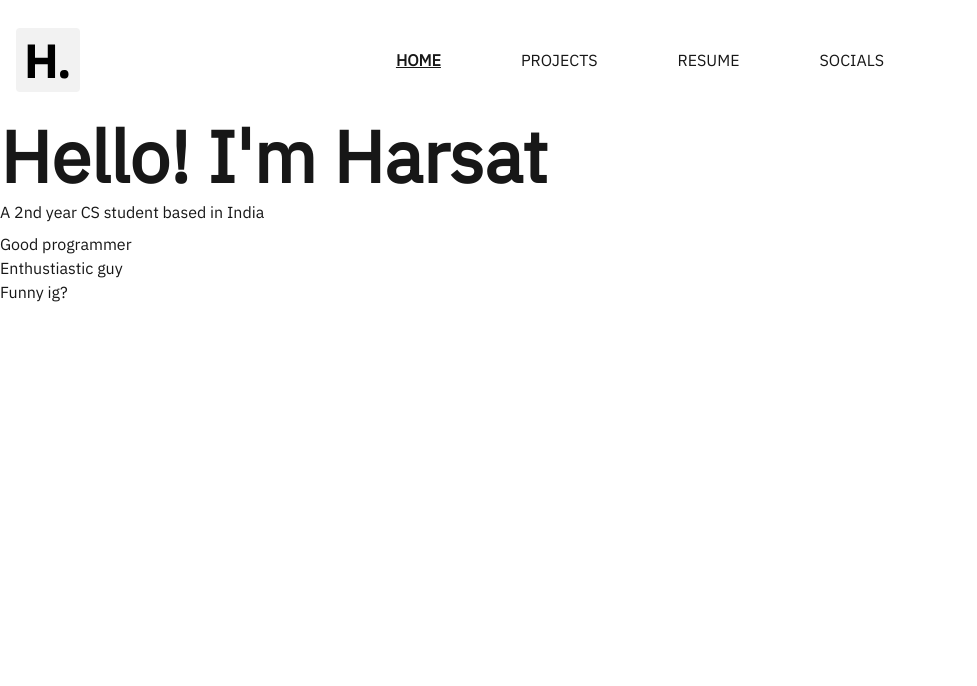
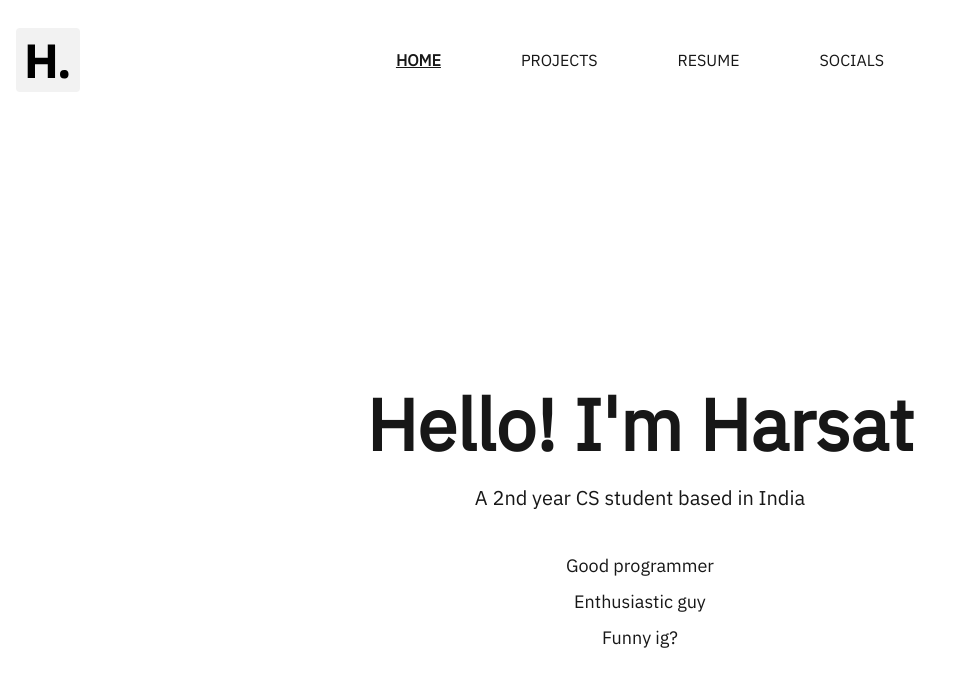
Before and after one commit to har-sat/portfolio-website, a Next.js app: page / in a window 1280 px wide. Shown: the top 686 px of the page, without its empty margins (0-977 px from the left). Built offline with nearby package versions, Linux system fonts and the light colour scheme.

Commit message:
chore: fix import in socialsPage

```diff
--- a/app/layout.tsx
+++ b/app/layout.tsx
@@ -21,6 +21,8 @@ export default function RootLayout({
 }>) {
   return (
     <html lang="en">
+      <head>
+      </head>
       <body className={`antialiased ${ibmPlexSans.className}`}>
         <NavBar />
         {children}
--- a/app/page.tsx
+++ b/app/page.tsx
@@ -1,22 +1,9 @@
+import HomeContent from "@/components/HomeContent";
+
 export default function Home() {
   return (
-    <main className="">
-      <div className="flex flex-col gap-2">
-        <h1 className="text-7xl font-black">Hello! I&apos;m Harsat</h1>
-
-        <p>A 2nd year CS student based in India</p>
-        <ul>
-          <li>
-            Good programmer
-          </li>
-          <li>
-            Enthustiastic guy
-          </li>
-          <li>
-            Funny ig?
-          </li>
-        </ul>
-      </div>
+    <main className="min-h-screen flex items-center justify-center bg-gray-900 text-white px-4">
+      <HomeContent />
     </main>
   );
 }
--- a/app/socials/page.tsx
+++ b/app/socials/page.tsx
@@ -1,11 +1,11 @@
 import { StaticImageData } from "next/image";
 import SocialPlatformCard from "@/components/SocialPlatformCard";
 import linkedInLogo from "@/public/linkedIn.svg";
-import gitHubLogo from "@/public/github.svg";
+import gitHubLogo from "@/public/gitHub.svg";
 import mailLogo from "@/public/mail.svg";
 
 const socialsList: { name: string; image: StaticImageData, href: string }[] = [
-  { name: "LinkedIn", image: linkedInLogo, href: "https://github.com/har-sat/" },
+  { name: "LinkedIn", image: linkedInLogo, href: "https://www.linkedin.com/in/harsat-p-754602305/" },
   { name: "GitHub", image: gitHubLogo, href: "https://github.com/har-sat/" },
   { name: "Email", image: mailLogo, href: "mailto:harsat.ponnusamy@gmail.com" },
 ];
--- /dev/null
+++ b/components/HomeContent.tsx
@@ -0,0 +1,37 @@
+"use client";
+import { motion } from "motion/react";
+
+export default function HomeContent() {
+  return (
+    <motion.div
+      className="flex flex-col items-center gap-6 max-w-3xl text-center"
+      initial={{ opacity: 0, y: 50 }}
+      animate={{ opacity: 1, y: 0 }}
+      transition={{ duration: .8 }}
+    >
+      <h1 className="text-5xl sm:text-7xl font-extrabold bg-clip-text text-transparent bg-gradient-to-r from-blue-500 via-purple-500 to-pink-500">
+        Hello! I&apos;m Harsat
+      </h1>
+      <p className="text-lg sm:text-xl text-gray-300">
+        A 2nd year CS student based in India
+      </p>
+      <ul className="mt-4 space-y-2 text-gray-400">
+        <motion.li
+          className="text-lg"
+        >
+          Good programmer
+        </motion.li>
+        <motion.li
+          className="text-lg"
+        >
+          Enthusiastic guy
+        </motion.li>
+        <motion.li
+          className="text-lg"
+        >
+          Funny ig?
+        </motion.li>
+      </ul>
+    </motion.div>
+  );
+}
--- a/package.json
+++ b/package.json
@@ -9,7 +9,7 @@
     "lint": "next lint"
   },
   "dependencies": {
-    "framer-motion": "^11.18.0",
+    "motion": "^11.18.0",
     "next": "15.1.4",
     "react": "^19.0.0",
     "react-dom": "^19.0.0"
```
Also changed, not shown: components/SocialPlatformCard.tsx (+6 -3 lines), 1 other file (tests, documents, lock files or other folders).
